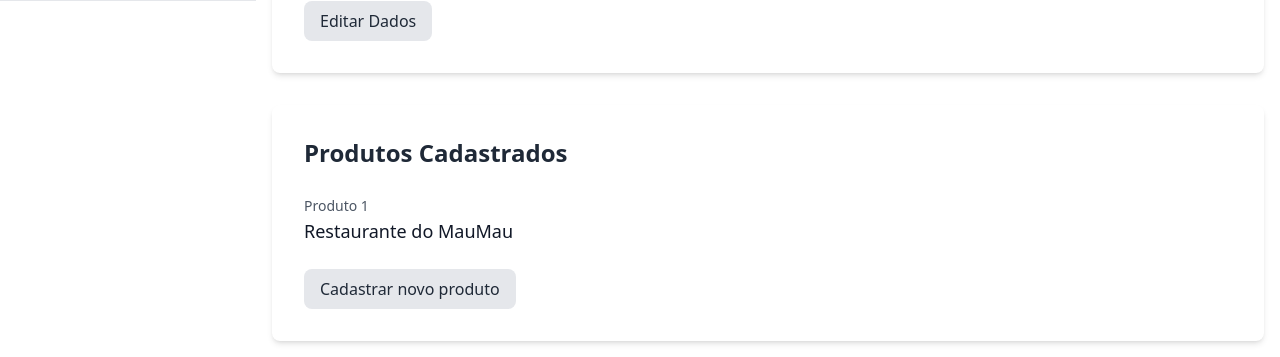
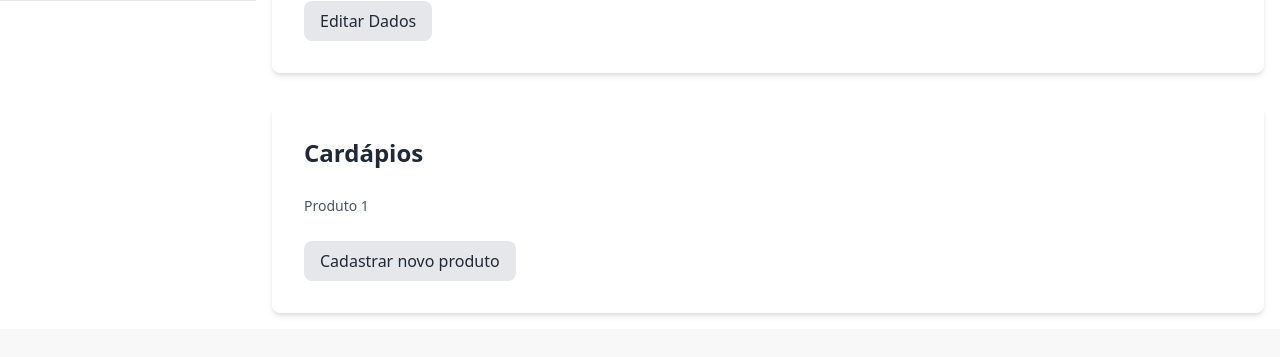
Before and after one commit to DanDosSantos/ifome, a Flask app: page /portal-parceiro in a window 1280 px wide. Shown: the part 863-1220 px from the top of the page. After the commit the page ends 1178 px from the top, so only its background shows below. Run offline with Flask 3, Linux system fonts and the light colour scheme; a user stored in the database is signed in; some libraries are stand-ins or nearby versions.

Commit message:
Merge de carrinho-de-compras com cadastro-produtos

```diff
--- a/src/templates/portal-parceiro.html
+++ b/src/templates/portal-parceiro.html
@@ -226,12 +226,11 @@
             <main class="md:col-span-2 space-y-8">
                 <section id="produtos" class="bg-white p-8 rounded-lg shadow-md">
                     <h3 class="text-2xl font-semibold text-gray-800 mb-6">
-                        Produtos Cadastrados
+                        Cardápios
                     </h3>
                     <div class="space-y-4">
                         <div>
                             <label class="text-sm font-medium text-gray-600">Produto 1</label>
-                            <p class="text-lg text-gray-900">{{ restaurante.nome }}</p>
                         </div>
                     </div>
                     <a href="#"
```
Also changed, not shown: instance/ifome.db, src/static/uploads/outback.jpg (added).
